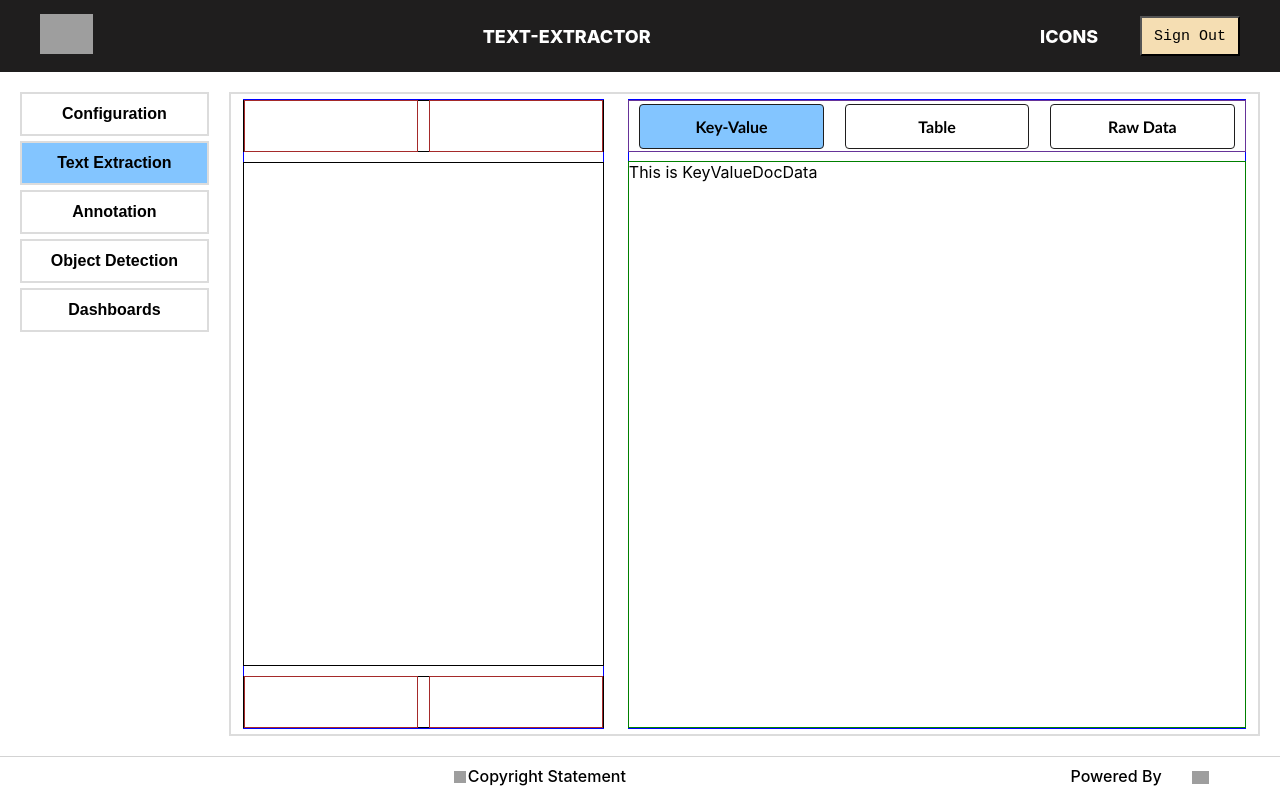
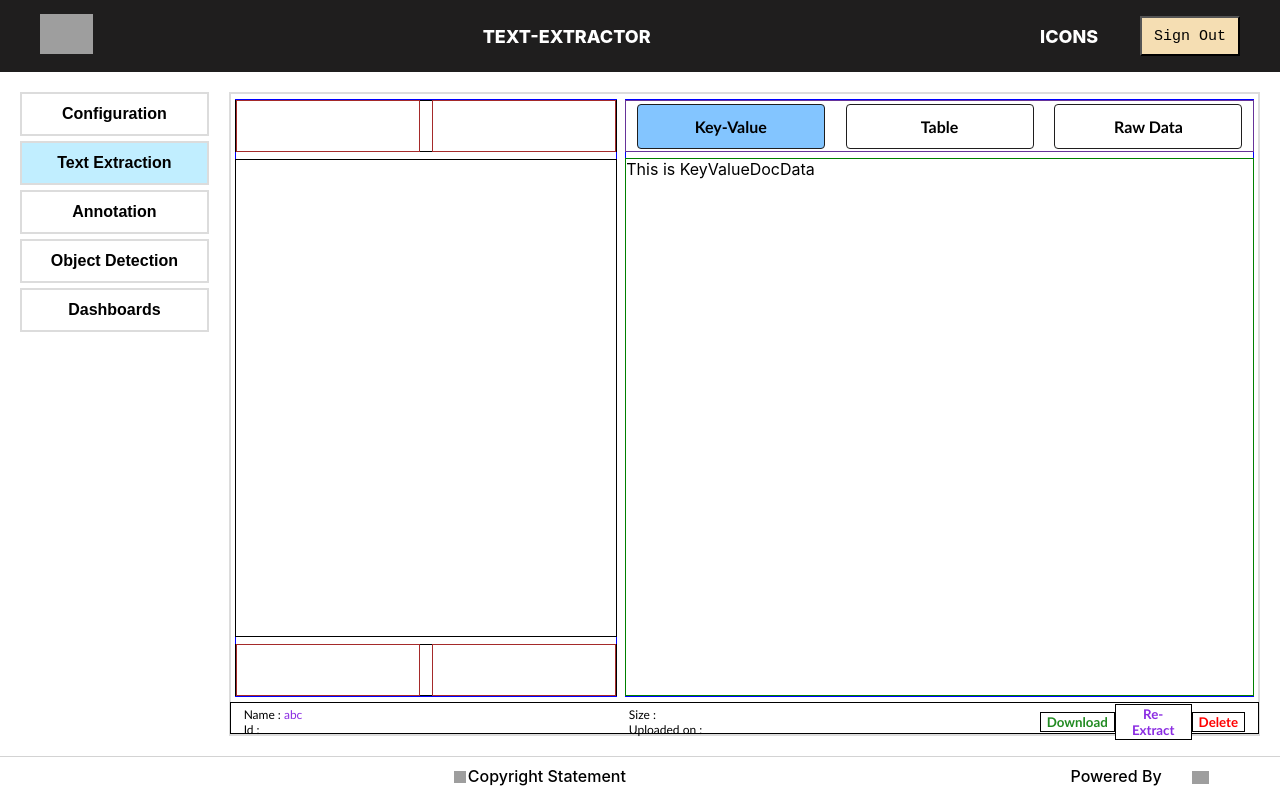
Before and after one commit to vkandra/text123, a React (Create React App) app: page / in a window 1280 px wide. Built offline with nearby package versions, Linux system fonts and the light colour scheme; grey boxes are pictures that could not be loaded.

Commit message:
ExtractedDocumentDetails component

```diff
--- /dev/null
+++ b/src/components/ExtractedDocumentDetails/ExtractedDocumentDetails.css
@@ -0,0 +1,58 @@
+.extractedDocumentDetails {
+  display: flex;
+  justify-content: space-around;
+  align-items: center;
+  font-size: 12px;
+  font-weight: 500;
+  font-family: 'Gill Sans', 'Gill Sans MT', Calibri, 'Trebuchet MS', sans-serif;
+  margin: 0;
+  padding: 0;
+  padding-top: 1px;
+}
+.documentDetailSections {
+  display: flex;
+  justify-content: space-between;
+  align-items: center;
+  width: 75%;
+  height: 100%;
+  margin: 0;
+  padding: 0;
+}
+.documentSingleDetailSection {
+  width: 50%;
+}
+.actualDocDataDetail {
+  color: blueviolet;
+}
+
+.documentDetailAction {
+  display: flex;
+  justify-content: space-around;
+  align-items: center;
+  width: 20%;
+  height: 100%;
+  margin: 0;
+  padding: 0;
+}
+.documentDetailAction button {
+  outline: none;
+  border: 1px solid black;
+  font-family: 'Gill Sans', 'Gill Sans MT', Calibri, 'Trebuchet MS', sans-serif;
+  font-weight: 900;
+  background-color: white;
+  cursor: pointer;
+}
+.documentDetailAction button:hover {
+  opacity: 0.8;
+}
+.documentDetailAction .downloadButton {
+  color: forestgreen;
+}
+
+.documentDetailAction .reextractButton {
+  color: blueviolet;
+}
+
+.documentDetailAction .deleteButton {
+  color: red;
+}
--- /dev/null
+++ b/src/components/ExtractedDocumentDetails/ExtractedDocumentDetails.js
@@ -0,0 +1,37 @@
+import './ExtractedDocumentDetails.css';
+import React from 'react';
+// import { connect } from 'react-redux/es/exports';
+
+const ExtractedDocumentDetails = (props) => {
+  return (
+    <div className="extractedDocumentDetails">
+      <div className="documentDetailSections">
+        <div className="documentSingleDetailSection">
+          <div>
+            Name : <span className="actualDocDataDetail">abc</span>
+          </div>
+          <div>Id : </div>
+        </div>
+        <div className="documentSingleDetailSection">
+          <div>Size : </div>
+          <div>Uploaded on : </div>
+        </div>
+      </div>
+      <div className="documentDetailAction">
+        <button className="downloadButton">Download</button>
+        <button className="reextractButton">Re-Extract</button>
+        <button className="deleteButton">Delete</button>
+      </div>
+    </div>
+  );
+};
+
+// const mapStateToProps = (state) => {
+//     return {
+//       user: state.user,
+//     };
+//   };
+
+//   export default connect(mapStateToProps)(ExtractedDocumentDetails);
+
+export default ExtractedDocumentDetails;
--- a/src/components/TextExtraction/TextExtraction.css
+++ b/src/components/TextExtraction/TextExtraction.css
@@ -1,15 +1,23 @@
 .textExtraction {
-  display: flex;
-  justify-content: space-around;
   height: 100%;
   display: flex;
+  flex-direction: column;
   justify-content: space-around;
   align-items: center;
   /* border: 1px solid greenyellow; */
 }
+.extractedData {
+  display: flex;
+  justify-content: space-around;
+  align-items: center;
+  height: 95%;
+  width: 100%;
+  margin: 0;
+  padding: 0;
+}
 .exactDoc {
   border: 1px solid blue;
-  width: 35%;
+  width: 37%;
   display: flex;
   flex-direction: column;
   align-items: center;
@@ -64,7 +72,7 @@
   border: 1px solid blue;
   /* padding: 5px; */
   /* margin: 5px; */
-  width: 60%;
+  width: 61%;
   display: flex;
   flex-direction: column;
   align-items: center;
@@ -102,7 +110,12 @@
   height: 90%;
   width: 100%;
 }
-.selectedMenu {
+.selectedDataTab {
   background: rgb(131, 197, 255) !important;
   font-weight: 900 !important;
 }
+.extractedDocumentDetailsSection {
+  border: 1px solid black;
+  height: 30px;
+  width: 100%;
+}
--- a/src/components/TextExtraction/TextExtraction.js
+++ b/src/components/TextExtraction/TextExtraction.js
@@ -6,6 +6,7 @@ import { changeTextDataTabOperation } from '../../actions/extractor';
 import KeyValueDocData from '../KeyValueDocData/KeyValueDocData';
 import RawDocData from '../RawDocData/RawDocData';
 import TableDocData from '../TableDocData/TableDocData';
+import ExtractedDocumentDetails from '../ExtractedDocumentDetails/ExtractedDocumentDetails';
 
 const TextExtraction = (props) => {
   const changeDataTabs = (tabNum) => {
@@ -15,6 +16,7 @@ const TextExtraction = (props) => {
   };
   return (
     <div className="textExtraction">
+      <div className="extractedData">
         <div className="exactDoc">
           <div className="dropdownsdocpage">
             <div className="docdropdown"></div>
@@ -31,7 +33,7 @@ const TextExtraction = (props) => {
           <div className="docDataAllTabs">
             <button
               className={`${
-              props.extractor.textDataTab === 1 ? 'selectedMenu' : ''
+                props.extractor.textDataTab === 1 ? 'selectedDataTab' : ''
               }`}
               onClick={() => changeDataTabs(1)}
             >
@@ -39,7 +41,7 @@ const TextExtraction = (props) => {
             </button>
             <button
               className={`${
-              props.extractor.textDataTab === 2 ? 'selectedMenu' : ''
+                props.extractor.textDataTab === 2 ? 'selectedDataTab' : ''
               }`}
               onClick={() => changeDataTabs(2)}
             >
@@ -47,7 +49,7 @@ const TextExtraction = (props) => {
             </button>
             <button
               className={`${
-              props.extractor.textDataTab === 3 ? 'selectedMenu' : ''
+                props.extractor.textDataTab === 3 ? 'selectedDataTab' : ''
               }`}
               onClick={() => changeDataTabs(3)}
             >
@@ -65,6 +67,10 @@ const TextExtraction = (props) => {
           </div>
         </div>
       </div>
+      <div className="extractedDocumentDetailsSection">
+        <ExtractedDocumentDetails />
+      </div>
+    </div>
   );
 };
 
```
Also changed, not shown: src/tempdata/allDocuments.js (added, +38 -0 lines), public/annie-spratt-DwPLi_mvKpw-unsplash.jpg (added), public/annie-spratt-askpr0s66Rg-unsplash.jpg (added). Lines whose indentation alone changed are shown as unchanged.
